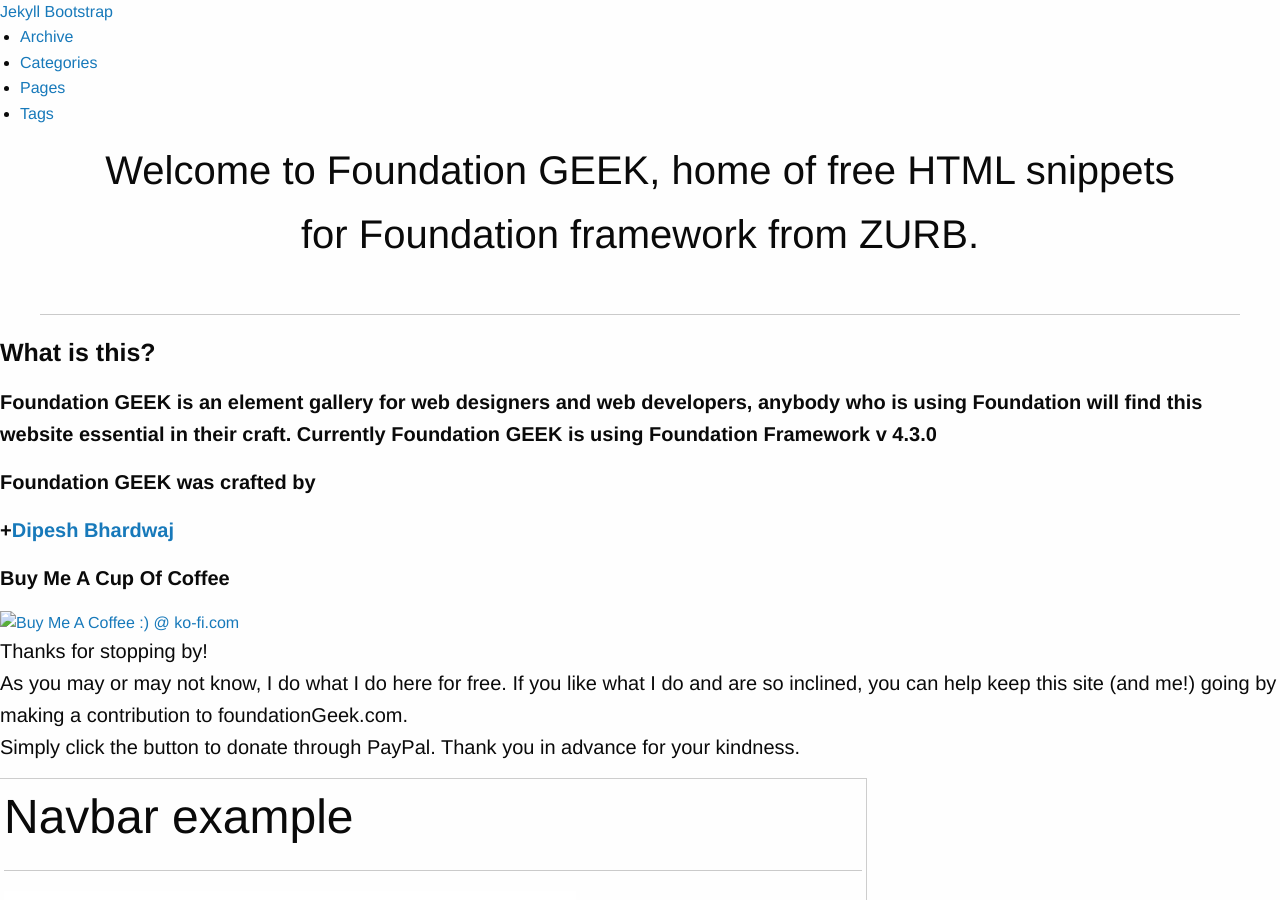
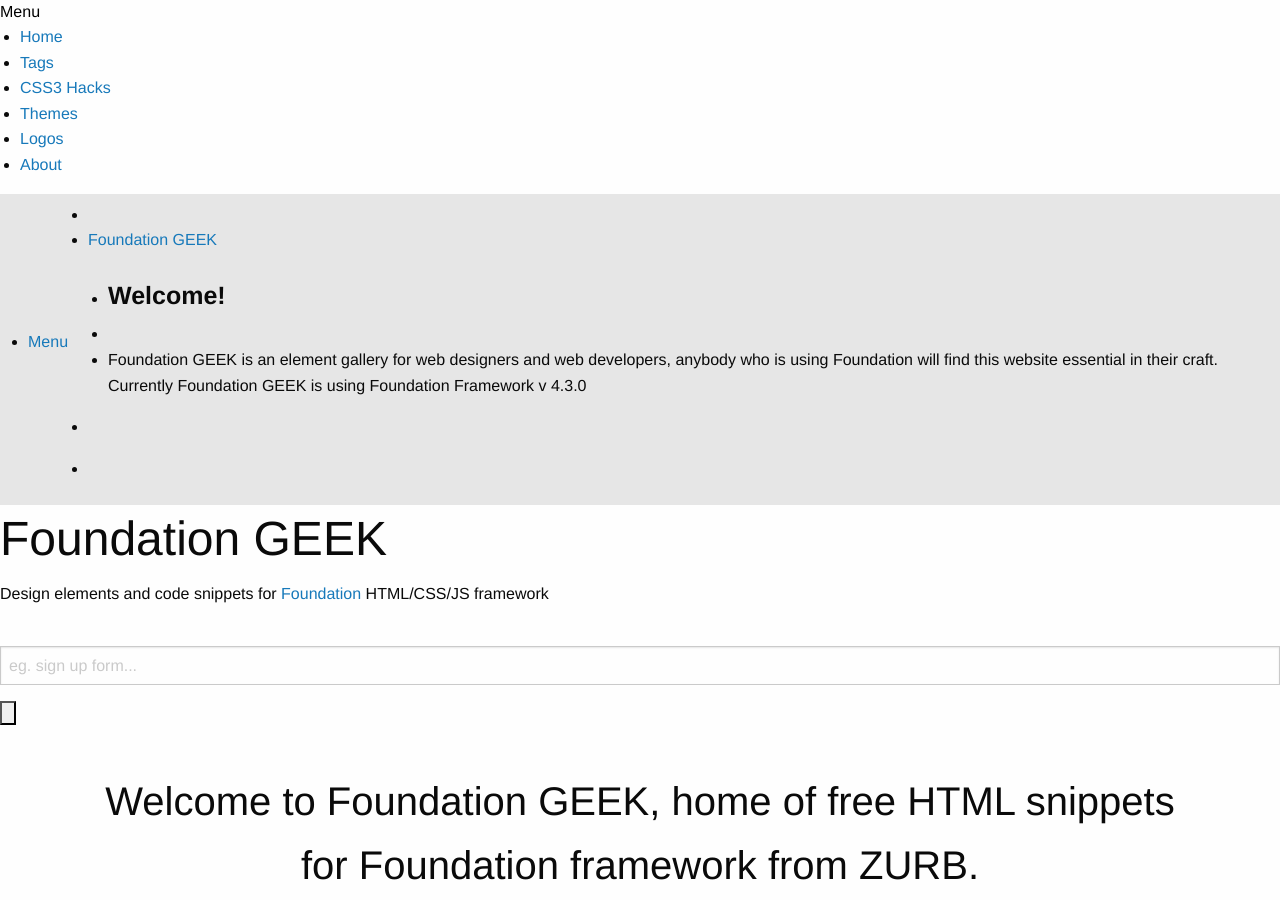
Before and after one commit to Dev-Dipesh/foundationGEEK, a Jekyll site: the page built from index.md, in a window 1280 px wide and 900 px high. Built offline with Jekyll 4.4.1, drawn with Linux system fonts in a browser that asks for light colours; nearby versions of some CDN libraries; library files that are not in the unit come from our copies; comment, search, counter and statistics services are not loaded; some of the changed text lies outside the part shown.

Commit message:
Modified default

```diff
--- a/_includes/themes/twitter/default.html
+++ b/_includes/themes/twitter/default.html
@@ -58,33 +58,171 @@
   </head>
 
   <body>
-    <div class="navbar">
-      <div class="navbar-inner">
-        <div class="container-narrow">
-          <a class="brand" href="{{ HOME_PATH }}">{{ site.title }}</a>
-          <ul class="nav">
-            {% assign pages_list = site.pages %}
-            {% assign group = 'navigation' %}
-            {% include JB/pages_list %}
-          </ul>
+    <div class="row">
+
+
+    <!-- Navigation -->
+      <nav  id="menu" class="nav">
+  <ul>
+    <li>
+      <a  href="#" title="" class="active">
+        <span  class="icon"> <i aria-hidden="true"  class="icon-home"></i></span><span>Home</span>
+      </a>
+    </li>
+    <li>
+      <a href="#" title=""><span class="icon"> <i aria-hidden="true" class="icon-tag-fill"></i></span><span>Tags</span></a>
+    </li>
+    <li>
+      <a  href="#" title=""><span  class="icon"><i  aria-hidden="true" class="icon-css3"></i></span><span>CSS3 Hacks</span></a>
+    </li>
+    <li>
+      <a  href="#" title=""><span  class="icon"><i  aria-hidden="true" class="icon-monitor"></i></span><span>Themes</span></a>
+    </li>
+    <li>
+      <a  href="#" title=""><span  class="icon"><i  aria-hidden="true" class="icon-grid"></i></span><span>Logos</span></a>
+    </li>
+    <li>
+      <a  href="test.html" title=""><span  class="icon"><i  aria-hidden="true" class="icon-info"></i></span><span>About</span></a>
+    </li>
+  </ul>
+</nav>
+</div>
+    <!-- End Navigation -->
+<div class="row">
+  <nav class="top-bar">
+  <ul class="title-area">
+    <!-- Title Area -->
+
+    <!-- Remove the class "menu-icon" to get rid of menu icon. Take out "Menu" to just have icon alone -->
+    <li class="toggle-topbar"><a href="#"><span>Menu</span></a></li>
+  </ul>
+
+  <section class="top-bar-section">
+    <!-- Left Nav Section -->
+
+
+    <ul class="left">
+      <li class="divider"></li>
+      <li class="has-dropdown"><a href="#">Foundation GEEK </a>
+
+        <ul class="dropdown inset"  id="menu_drop">
+        <br />
+        <li><h4><strong><span id="welcome">Welcome!</span></strong></h4></li>
+        <li class="divider"></li>
+        <li>
+        <p>Foundation GEEK is an element gallery for web designers and web developers, anybody who is using  Foundation will find this website essential in their craft.
+Currently Foundation GEEK is using Foundation Framework v 4.3.0</p>
+        </li>
+        </ul>
+      </li>
+      <li class="divider"></li>
+    </ul>
+
+
+    <!-- Right Nav Section -->
+
+    <ul class="right">
+    <li>
+    <a href=""><i class="icon-equalizer-5 fs1"></i></a>
+    </li>
+    </ul>
+  </section>
+</nav>
+</div>
+  <!-- End Header and Nav -->
+
+<!-- Banner -->
+<div class="row">
+<div class="jumbotron masthead gradient">
+  <div class="container">
+    <h1> Foundation GEEK</h1>
+    <p> Design elements and code snippets for <a href="http://foundation.zurb.com/" target="_blank"> Foundation</a> HTML/CSS/JS framework </p>
+  </div>
+</div>
+</div>
+<br />
+<!-- End of Banner -->
+  <div>
+  <div class="row">
+<div class="large-12 columns my_container">
+  <div class="align_div">
+  <div class="row">
+  <div class="has-form sb-search" id="sb-search">
+  <form>
+      <input class="sb-search-input" list="options" placeholder="eg. sign up form..." type="text" value="" name="search" id="search">
+      <datalist id="options">
+        <option>Navbar</option>
+        <option>Headers</option>
+        <option>Sign Up Form</option>
+      </datalist>
+      <input class="sb-search-submit" type="submit" value="">
+      <span class="sb-icon-search"></span>
+  </form>
+</div>
+</div>
+<br />
+<br />
+
+
+    {{ content }}
+</div>
+  </div>
+    </div>
+</div>
+
+      <hr>
+      <!-- Footer -->
+
+<div id="newsletter">
+    <div class="row">
+      <div class="small-4 large-8 columns">
+        <h5>Stay on top of what's happening on <a href="http://foundationGeek.com">Foundation GEEK</a> with <a href="http://foundation.zurb.com/">Foundation</a>.</h5>
+        <p>Subscribe to our monthly mailing list to receive latest updates from <a href="http://foundationGeek.com">Foundation GEEK</a>.</p>
+      </div>
+
+      <div class="small-4 large-4 columns">
+        <div class="row collapse">
+          <!--###################################################################################################################################################################################################################################################################################################################################################################################################-->
+                      <!-- Begin MailChimp Signup Form -->
+          <div>
+          <form action="http://facebook.us7.list-manage1.com/subscribe/post?u=b09c8d2070c2bb605ba986713&amp;id=2402fd0ecd" method="post" id="mc-embedded-subscribe-form" name="mc-embedded-subscribe-form" class="validate" target="_blank" novalidate>
+
+              <input type="text" value="" name="EMAIL" class="email" id="mce-EMAIL" placeholder="email address" required>
+              <div class="clear"><input type="submit" value="Subscribe Newsletter" name="subscribe" id="mc-embedded-subscribe" class="postfix small button expand"></div>
+          </form>
+          </div>
+
+                        <!--End mc_embed_signup-->
+
+          <!--##################################################################################################################################################################################################################################################################################################################################################################################################-->
         </div>
       </div>
     </div>
+  </div>
 
-    <div class="container-narrow">
+<div class="zurb-footer-bottom">
+  <div class="row">
+    <div class="small-8 large-8 columns">
+        <a href="http://foundationGeek.com" class=".inset" id="welcome">Foundation GEEK</a>
+        <ul class="zurb-links">
+          <li><a href="http://foundationGeek.com/about">About</a></li>
+          <li><a href="http://foundationGeek.com/tags">Tags</a></li>
+          <li><a href="http://foundationGeek.com/css3hacks">CSS-3 Hacks</a></li>
+          <li><a href="http://foundationGeek.com/themes">Themes</a></li>
+          <li><a href="http://foundationGeek.com/logos">Logos</a></li>
+       </ul>
+       <p class="copyright">2013 Foundation GEEK was crafted by <a href="http://in.linkedin.com/in/devdipesh/">Dipesh Bhardwaj</a>.</p>
+    </div>
+    <div class="small-4 large-4 columns">
+      <ul class="home-social">
+          <li><a href="http://www.twitter.com/FoundationGEEK" class="twitter"></a></li>
+          <li><a href="https://www.facebook.com/FoundationGEEK" class="facebook"></a></li>
+          <li><a href="http://foundationGeek.com/contact" class="mail"></a></li>
+        </ul>
+     </div>
 
-      <div class="content">
-        {{ content }}
-      </div>
-      <hr>
-      <footer>
-        <p>&copy; {{ site.time | date: '%Y' }} {{ site.author.name }}
-          with help from <a href="http://jekyllbootstrap.com" target="_blank" title="The Definitive Jekyll Blogging Framework">Jekyll Bootstrap</a>
-          and <a href="http://twitter.github.com/bootstrap/" target="_blank">Twitter Bootstrap</a>
-        </p>
-      </footer>
-
-    </div>
+  </div>
+</div>
 
   <!-- End Footer -->
 
```
